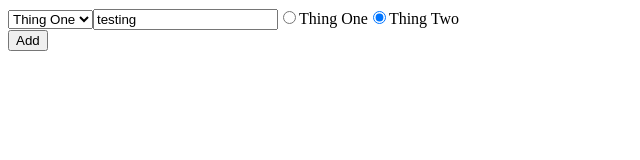
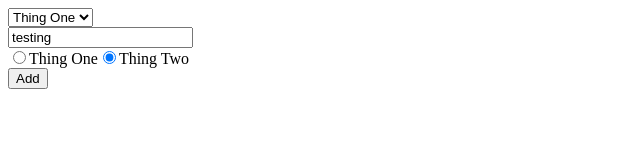
Before and after one commit to theleewise/Add-Form-Fields, a plain HTML site: page demo/index.html in a window 1280 px wide. Both pictures are taken after a click on the button "Add". Shown: the whole page, without its empty margins (0-640 px from the left). Drawn offline with nearby package versions, Linux system fonts and the light colour scheme.

Commit message:
Added wrapper and event actions for text and select

```diff
--- a/demo/index.html
+++ b/demo/index.html
@@ -20,6 +20,11 @@
 							val:{
 								'Thing One':'thing1',
 								'Thing Two':'thing2'
+							},
+							wrapper:'<div class="wrapper">',
+							fireevent:{
+								trigger:'change',
+								action:function(){ alert('Select Changed'); }
 							}
 						},
 						{
@@ -31,19 +36,26 @@
 							val:{
 								'Thing One':'thing1',
 								'Thing Two':'thing2'
+							},
+							wrapper:'<div class="wrapper">',
+							fireevent:{
+								trigger:'keyup',
+								action:function(){ alert('text keyup'); }
 							}
 						},
 						{
 							target:'#testing',
 							type:'radio',
 							selected:'Thing Two',
+							label:true, // not necessary, default is true
 							name:'myRadio',
 							id:'myNewRadioField',
 							cssClass:'field',
-							val:{
-								'Thing One':'thing1',
-								'Thing Two':'thing2'
-							}
+							val:[
+								'Thing One',
+								'Thing Two'
+							],
+							wrapper:'<div class="wrapper">'
 						}
 					],
 					{
--- a/src/addformfields.js
+++ b/src/addformfields.js
@@ -27,9 +27,9 @@ function addFields(items,opts){
 
 
 
-function addSelect(opts){
+function addSelect(item){
 	try {
-		if (!Array.isArray(opts.val) && typeof opts.val !== 'object') throw "Values for select need to be in an object or array";
+		if (!Array.isArray(item.val) && typeof item.val !== 'object') throw "Values for select need to be in an object or array";
 	}
 	catch(err){
 		console.log(err);
@@ -38,18 +38,21 @@ function addSelect(opts){
 	var field = '<select>';
 
 	// If values are in array
-	if (Array.isArray(opts.val)){
-		for (var i = 0; i<opts.val.length; i++){
-			field += '<option>'+opts.val[i]+'</option>';
+	if (Array.isArray(item.val)){
+		for (var i = 0; i<item.val.length; i++){
+			field += '<option>'+item.val[i]+'</option>';
 		}
 	} else {
-		for (x in opts.val){
-			field += '<option value="'+opts.val[x]+'">'+x+'</option>';
+		for (x in item.val){
+			field += '<option value="'+item.val[x]+'">'+x+'</option>';
 		}
 	}
 
 
 	field += '</select>';
+	field = $(field);
+	if(item.fireevent){ field.on(item.fireevent.trigger,item.fireevent.action); }
+	if (item.wrapper){ field = field.wrapAll(item.wrapper).parent(); }
 	return field;
 }
 
@@ -65,9 +68,12 @@ function addRadio(item){
 		console.log(err);
 	}
 
-	function createRadio(selVal){
+	function createRadio(selVal,label,wrapper){
+		label = (label !== undefined) ? label : true;
 		var selected = ( item.selected === selVal) ? ' checked="checked"' : '';
-		return '<input '+cssClass+name+selected+'" type="radio" val="'+item.val[i]+'" />'
+		var field = '<input '+cssClass+name+selected+'" type="radio" val="'+selVal+'" />';
+		if (label){ field += '<label>'+selVal+'</label>'; }
+		return field;
 	}
 
 	if ( item.selected && typeof item.selected !== 'string' && typeof item.selected !== 'number' ){
@@ -81,15 +87,15 @@ function addRadio(item){
 	// If values are in array
 	if (Array.isArray(item.val)){
 		for (var i = 0; i<item.val.length; i++){
-			field += createRadio(i);
+			field += createRadio(item.val[i],item.label,item.wrapperEach);
 		}
 	} else {
 		for (x in item.val){
-			field += createRadio(x);
-			field += '<label>'+x+'</label>';
+			field += createRadio(x,item.label,item.wrapperEach);
 		}
 	}
 
+	if (item.wrapper){ field = $(item.wrapper).html(field); }
 	return field;
 }
 
@@ -102,5 +108,8 @@ function addText(item){
 	var id = (item.id) ? ' id="'+item.id+'"' : '';
 	var placeholder = (item.placeholder) ? ' placeholder="'+item.placeholder+'"' : '';
 	var field = '<input'+cssClass+id+placeholder+' type="text" value="testing" />';
+	field = $(field);
+	if(item.fireevent){ field.on(item.fireevent.trigger,item.fireevent.action); }
+	if (item.wrapper){ field = field.wrapAll(item.wrapper).parent(); }
 	return field;
 }
```
